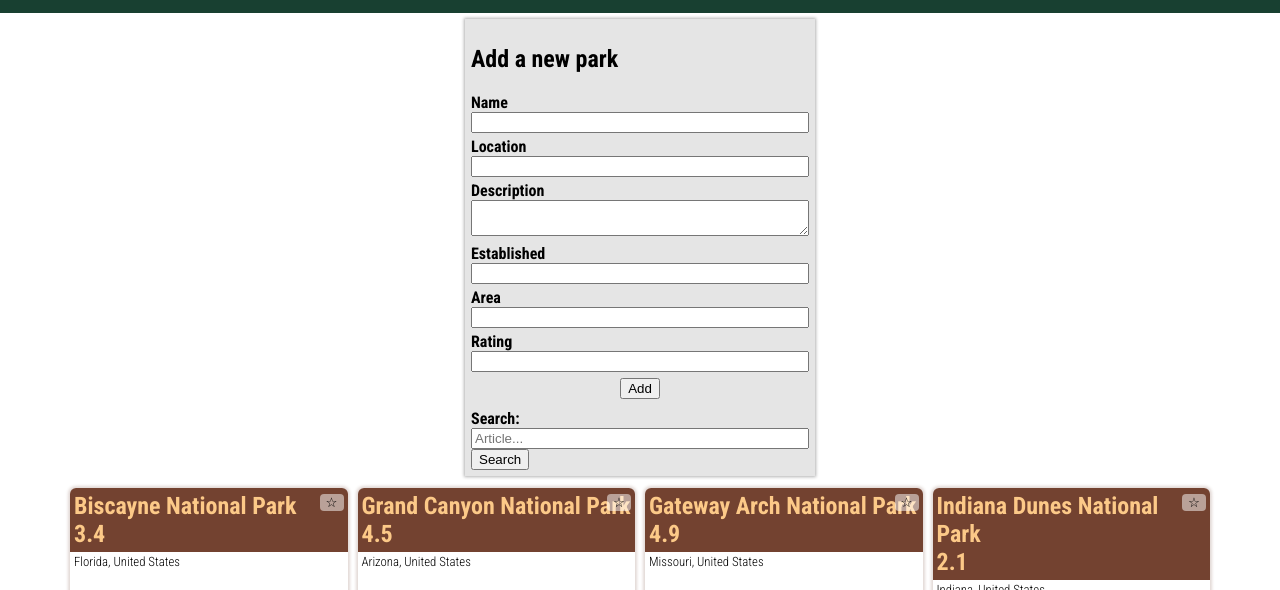
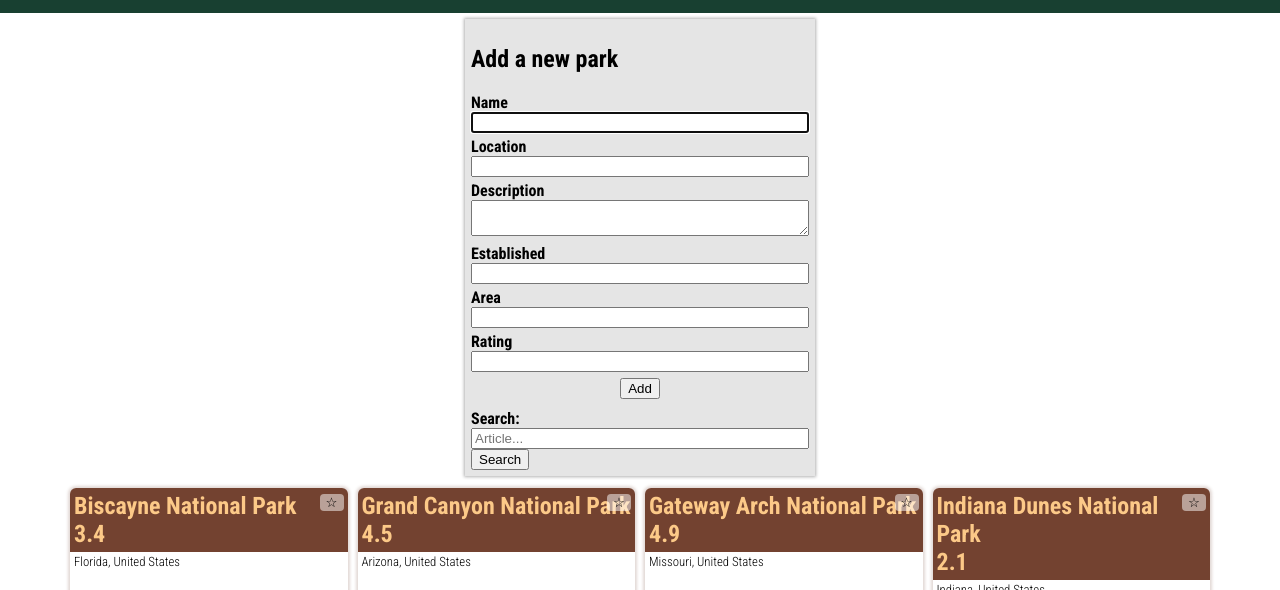
Before and after one commit to afurrer143/national-park-site, a plain HTML site: page index.html in a window 1280 px wide. Shown: the part 131-721 px from the top of the page. Drawn offline with Linux system fonts and the light colour scheme.

Commit message:
minor edits

```diff
--- a/index.html
+++ b/index.html
@@ -3,7 +3,7 @@
   <head>
     <meta charset="UTF-8" />
     <meta name="viewport" content="width=device-width, initial-scale=1.0" />
-    <title>JavaScript on your page</title>
+    <title>DOM and the National Parks</title>
     <link rel="stylesheet" href="style.css" />
   </head>
   <body>
@@ -25,6 +25,7 @@
             name="name"
             id="name-input"
             title="Park name"
+            autofocus
           />
           <div class="error" id="name-error">Please enter a name</div>
         </div>
```
Also changed, not shown: index.js (+7 -0 lines).
